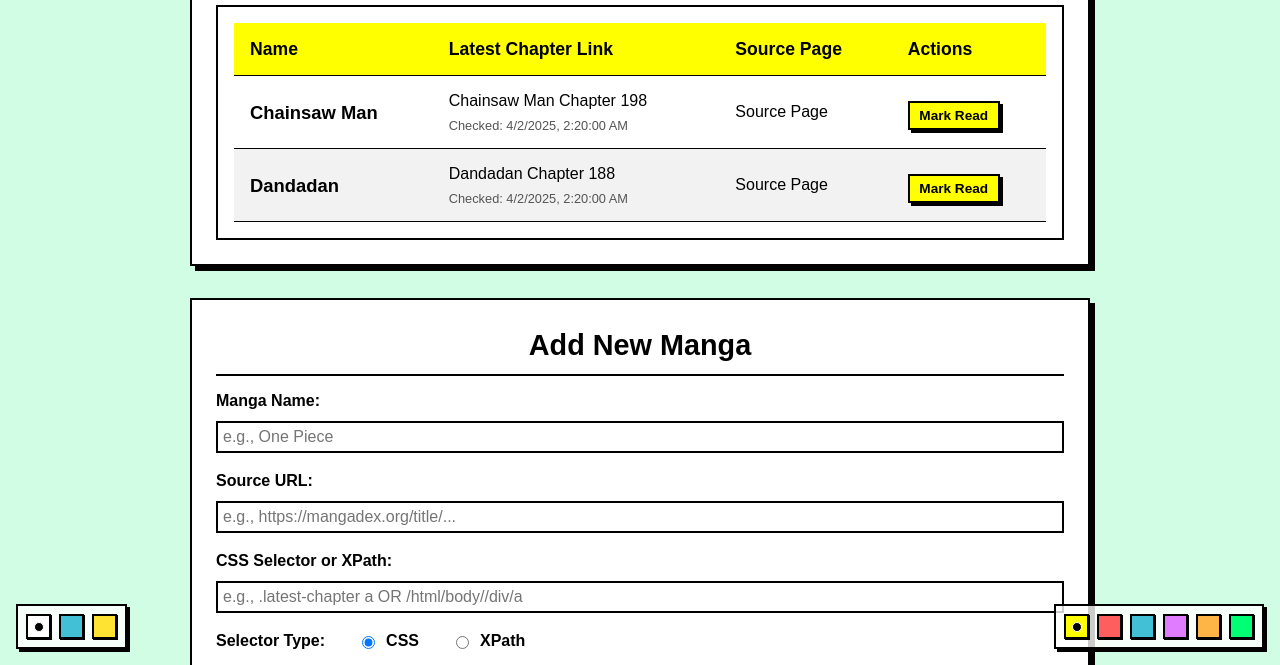
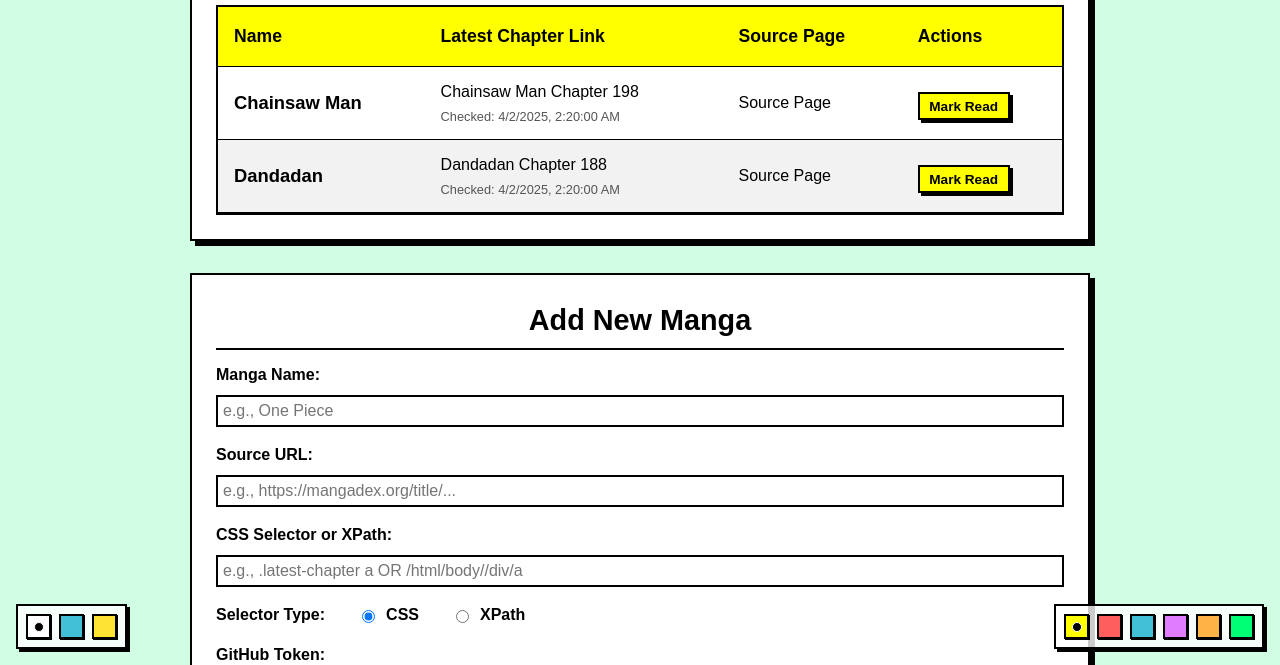
Before and after one commit to PhilippeHo27/MangaFetcher, a plain HTML site: page docs/index.html in a window 1280 px wide. Shown: the part 135-800 px from the top of the page. Drawn offline with Linux system fonts and the light colour scheme.

Commit message:
Fix table border spacing issue to make container fit table properly

```diff
--- a/docs/css/styles.css
+++ b/docs/css/styles.css
@@ -203,7 +203,7 @@ main {
      overflow-x: auto; /* Allows table to be scrolled horizontally if needed */
      margin-top: 0.5rem; /* Reduced margin to close the gap */
      background-color: var(--table-bg-color);
-     padding: 1rem;
+     padding: 0; /* Remove padding to eliminate extra space */
      border-radius: var(--border-radius);
      box-shadow: var(--shadow-light);
  }
@@ -212,6 +212,7 @@ main {
      width: 100%;
      border-collapse: collapse;
      background-color: var(--table-bg-color);
+     margin: 0; /* Remove margin to eliminate extra space */
  }
 
  table#manga-table th,
@@ -223,10 +224,11 @@ main {
  }
 
  table#manga-table th {
-     background-color: var(--table-header-bg-color);
-     color: var(--text-color-dark);
-     font-weight: bold; /* Make headers bold */
-     font-size: 1.1em; /* Increase header font size */
+    background-color: var(--table-header-bg-color);
+    color: var(--text-color-dark);
+    font-weight: bold; /* Make headers bold */
+    font-size: 1.1em; /* Increase header font size */
+    padding: 1rem; /* Ensure consistent padding in header */
  }
 
  /* Manga Name Styling */
```
